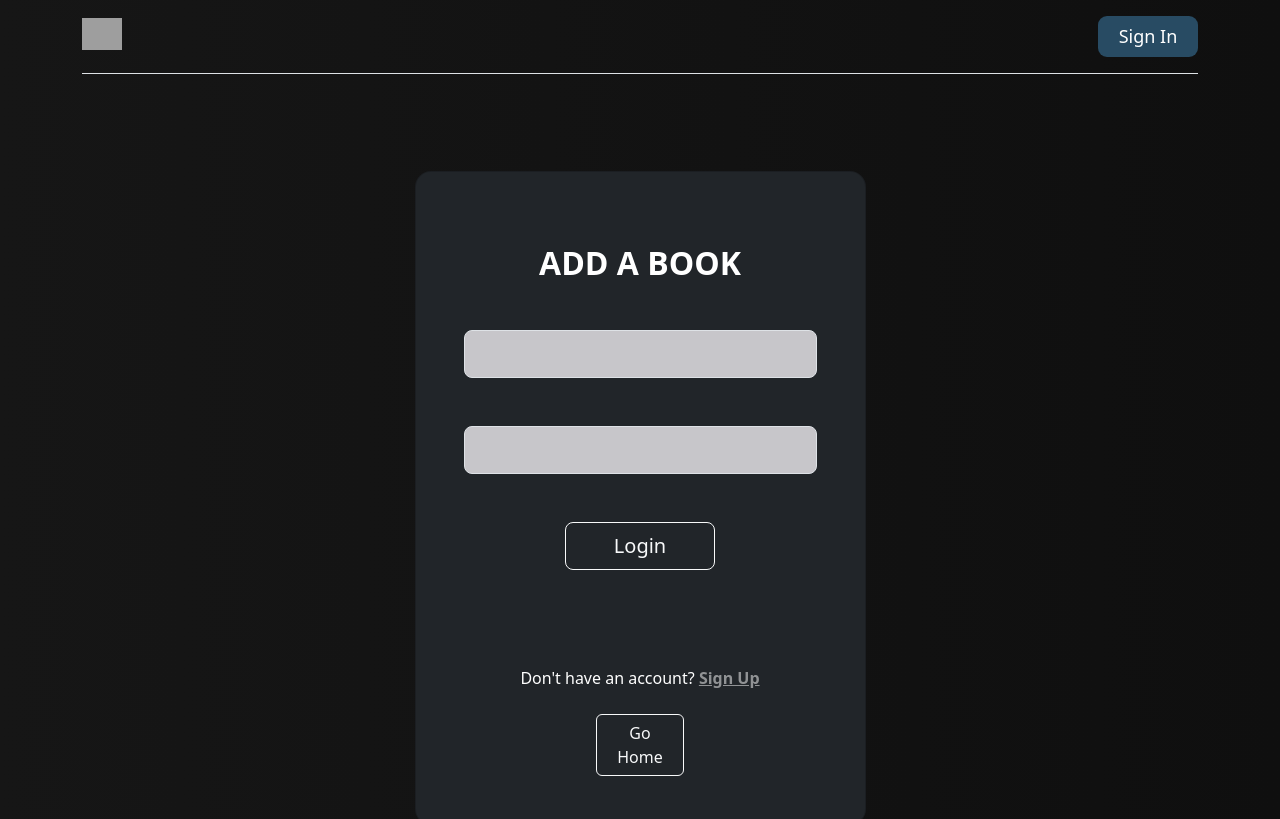
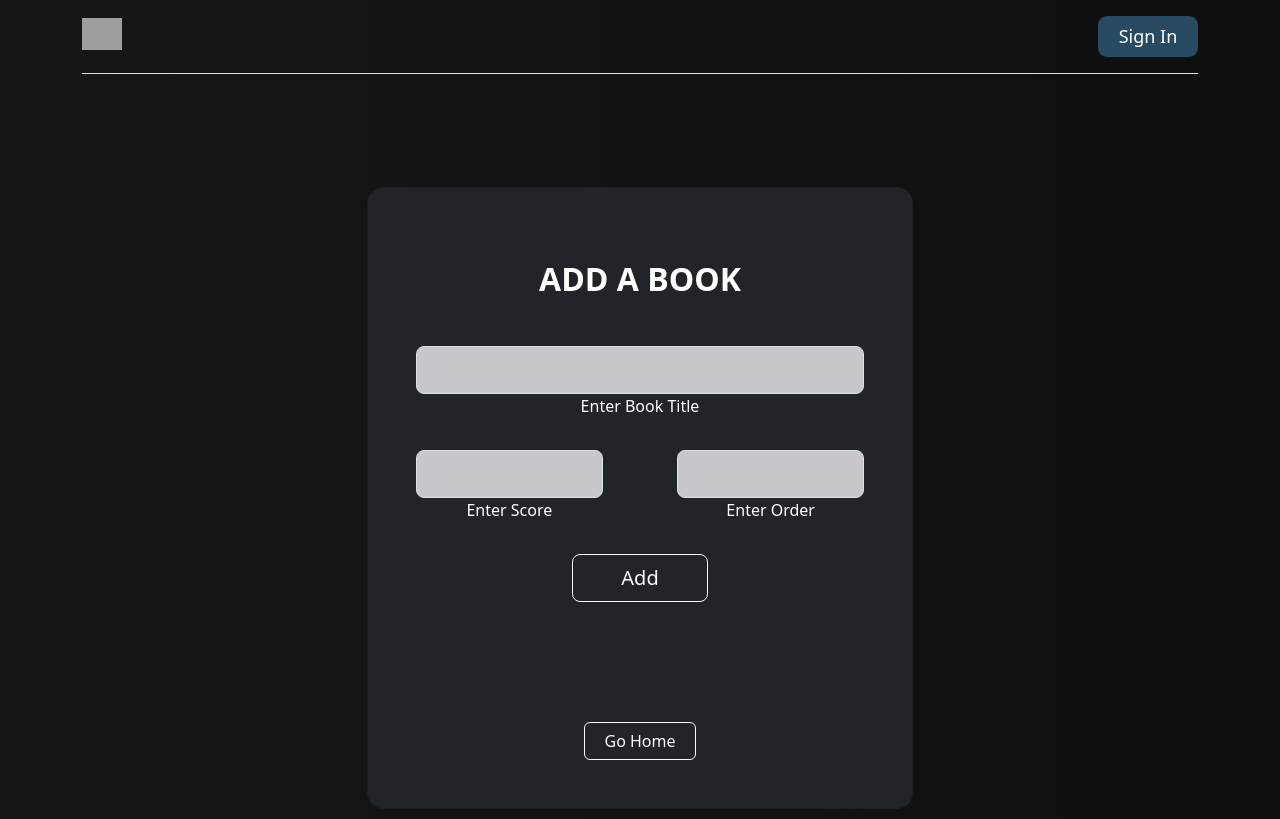
Before and after one commit to YamenMoh-123/Portfolio, a React (Create React App) app in the folder client/: page /addbook in a window 1280 px wide. Shown: the top 819 px of the page. Built offline with nearby package versions, Linux system fonts and the light colour scheme; grey boxes are pictures that could not be loaded.

Commit message:
added book functionality and made the book addition and viewing, backend google api requests into mongodb create

```diff
--- a/client/src/components/book/BookHeader.jsx
+++ b/client/src/components/book/BookHeader.jsx
@@ -1,8 +1,21 @@
 import React from 'react'
+import { useNavigate } from 'react-router-dom'
 
-function BookHeader() {
+function BookHeader(props) {
+    let navigate = useNavigate();
+
+
+// align buttong make path with navigate
+
   return (
-    <div>BookHeader</div>
+    <div class = "container d-flex justify-content-between text-bg-dark rounded-4 my-5">
+        <h1 class="h1 text-center my-5 mb text-white fw-bold" id="pageHeaderTitle">Check Out My Books Below</h1>
+    {props.permitted ?
+    <button type="button" class="btn btn-lg headerButton my-5 mb-4" style = {{background: "rgb(40, 75, 99)", color: "white"}}
+        onClick = {()=>{navigate("/addbook")}}>Add Book</button>
+    :
+    <></>
+    }    </div>
   )
 }
 
--- a/client/src/components/book/BookItem.jsx
+++ b/client/src/components/book/BookItem.jsx
@@ -1,17 +1,24 @@
 import React from 'react'
 
-function BookItem() {
+function BookItem(props) {
+  console.log(props.value);
+  const imageURL = props.value.image;
+  const title = props.value.title;
+  const score = props.value.score;
+
   return (
-    <div>
 
-<div class="card" style={{width: "18rem"}}>
-  <img src="..." class="card-img-top" alt="..."></img>
-  <div class="card-body">
-    <p class="card-text">Some quick example text to build on the card title and make up the bulk of the card's content.</p>
+
+
+  <div class="card col-lg-2 mx-2">
+    <img src={imageURL} class="card-img-top" style = {{height: "225px"}} alt="..."></img>
+    <div class="card-body">
+    <p class="card-text">{title}</p>
+    <p class="card-text">Rating: {score}</p>
   </div>
 </div>
 
-    </div>
+
   )
 }
 
--- a/client/src/components/book/NewBook.jsx
+++ b/client/src/components/book/NewBook.jsx
@@ -4,26 +4,36 @@ import {useNavigate} from "react-router-dom"
 import "./BookStyle.css"
 
 
-function NewBook() {
+function NewBook(props) {
 
-    const [title, setTitle] = useState('');
-    const [score, setScore] = useState('');
-    const [order, setOrder] = useState('');
+  let navigate = useNavigate();
 
-    function handleTitle(){
 
+    function handleTitle(event){
+      props.onTitle(event);
     }
+
+    function handleScore(event){
+      props.onScore(event);
+    }
+
+    function handleOrder(event){
+      props.onOrder(event);
+    }
+
+    function handleSubmit(event){
+      props.onSubmit(event);
+    }
+
 
 
   return (
     <div>
 
-
-
     <section class="vh-100">
       <div class="container py-5 h-100">
         <div class="row d-flex justify-content-center align-items-center h-100">
-          <div class="col-12 col-md-8 col-lg-6 col-xl-5">
+          <div class="col-12 col-md-8 col-lg-6 col-xl-6">
             <div class="card bg-dark text-white" style={{borderRadius: "1rem"}}>
               <div class="card-body p-5 text-center">
 
@@ -33,33 +43,34 @@ function NewBook() {
                   <p class=" mb-5"></p>
 
                   <div className="form-outline form-white mb-4">
-                    <input type="email" id="typeEmailX" value = {''} onChange = {''} className="form-control form-control-lg form-black text-black" />
-                    <label class="form-label" for="typeEmailX">{''}</label>
+                    <input value = {props.title} onChange = {handleTitle} className="form-control form-control-lg form-black text-black" />
+                    <label class="form-label" >Enter Book Title</label>
                   </div>
 
-                  <div class="form-outline form-white mb-4">
-                    <input type="password" id="typePasswordX" value = {''} onChange = {''} class="form-control form-control-lg form-black" />
-                    <label class="form-label" for="typePasswordX">{''}</label>
+                  <div className = "d-flex justify-content-between">
+                  <div class="form-outline form-white mb-4 col-lg-5">
+                    <input value = {props.score} onChange = {handleScore} class="form-control form-control-lg form-black" />
+                    <label class="form-label">Enter Score</label>
+
                   </div>
 
-                  {/*<p class="small mb-5 pb-lg-2"><a class="text-white-50" href="#!">Forgot password?</a></p>*/}
+                  <div class="form-outline form-white mb-4 col-lg-5">
+                    <input value = {props.order} onChange = {handleOrder} class="form-control form-control-lg form-black" />
+                    <label class="form-label">Enter Order</label>
 
-                  <button class="btn btn-outline-light btn-lg px-5" onClick = {''} type="submit">Login</button>
+                  </div>
+                  </div>
 
-    {/*
-                  <div class="d-flex justify-content-center text-center mt-4 pt-1">
-                    <a href="#!" class="text-white"><i class="fab fa-facebook-f fa-lg"></i></a>
-                    <a href="#!" class="text-white"><i class="fab fa-twitter fa-lg mx-4 px-2"></i></a>
-                    <a href="#!" class="text-white"><i class="fab fa-google fa-lg"></i></a>
-                  </div>
-      */}
+
+                  <button class="btn btn-outline-light btn-lg px-5" onClick = {handleSubmit} type="submit">Add</button>
+
+
                 </div>
 
                 <div>
-                  <p class="mb-0">Don't have an account? <a href="#" onClick = {''} class="text-white-50 fw-bold">Sign Up</a>
-                  </p>
+
                 </div>
-                <button class="btn btn-outline-light mt-4 col-3" onClick = {''} type="submit">Go Home</button>
+                <button class="btn btn-outline-light mt-4 col-3" onClick = {()=>{navigate("/")}} type="submit">Go Home</button>
               </div>
             </div>
           </div>
@@ -67,17 +78,8 @@ function NewBook() {
       </div>
     </section>
 
-
-
-
-
-
         </div>
       )
-
-
-
-
 }
 
 export default NewBook
--- a/client/src/components/page/AddBook.jsx
+++ b/client/src/components/page/AddBook.jsx
@@ -1,15 +1,52 @@
 
 
 
-import React from 'react'
-import NewBook from '../book/NewBook'
-import Layout from '../layout/Layout'
+import React, {useState} from 'react';
+import NewBook from '../book/NewBook';
+import Layout from '../layout/Layout';
+import axios from "axios";
+import { useNavigate } from 'react-router-dom';
 
 function AddBook() {
+
+    let navigate = useNavigate();
+
+    const [title, setTitle] = useState('');
+    const [score, setScore] = useState('');
+    const [order, setOrder] = useState('');
+
+    function handleTitle(event){
+        setTitle(event.target.value);
+    }
+
+    function handleScore(event){
+        setScore(event.target.value);
+    }
+
+    function handleOrder(event){
+        setOrder(event.target.value);
+    }
+
+
+
+    async function handleSubmit(event){
+        try{
+            await axios.get("/searchBook", {params: {
+                title: title, score: score, order: order}});
+                navigate("/books");
+        }
+        catch(err){
+
+        }
+    }
+
+
+
+
   return (
     <div class = "back">
         <Layout>
-        <NewBook/>
+        <NewBook title = {title} score = {score} order = {order} onTitle = {handleTitle} onScore = {handleScore} onOrder = {handleOrder} onSubmit = {handleSubmit}/>
     </Layout>
     </div>
   )
--- a/client/src/components/page/Book.jsx
+++ b/client/src/components/page/Book.jsx
@@ -1,11 +1,46 @@
-import React from 'react'
+import React, {useState, useEffect, useContext} from 'react'
 import BookItem from '../book/BookItem'
+import axios from "axios"
+import {AuthContext} from '../AuthProvider';
+import Layout from '../layout/Layout';
+import BookHeader from '../book/BookHeader';
 
 function Book() {
+
+
+  const [books, setBooks] = useState([{}]);
+  const {userPermitted} = useContext(AuthContext)
+
+  async function onLoad(){
+    try{
+        const result = await axios.get("/book");
+        const blog = result.data;
+
+       setBooks(result.data);
+        }
+        catch (err){
+            console.log(err);
+        }
+}
+
+useEffect(()=>{
+    onLoad();
+}, [])
+
+
+
+
   return (
-    <div>
+    <div class = " back">
+      <Layout>
+        <BookHeader  permitted = {userPermitted}/>
+        <div class = "container d-flex">
+    {books.map((book, index)=>{
 
-        <BookItem/>
+          return(<BookItem key={index} value = {book}/>)
+      })}
+      </div>
+      </Layout>
     </div>
   )
 }
```
Also changed, not shown: 2 other files (tests, documents, lock files or other folders).
